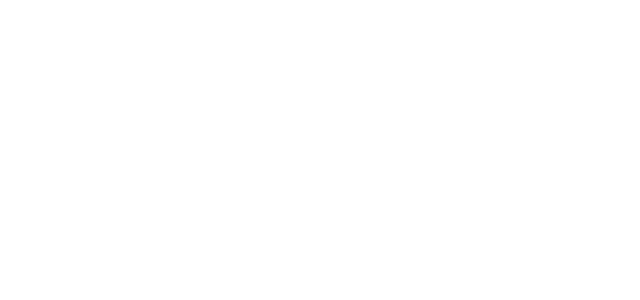
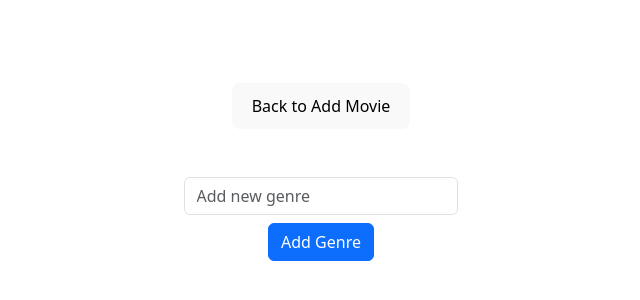
Before and after one commit to rezuanhossain/react_movie_app, a React (Vite) app: page /genre in a window 1280 px wide. Before the commit this address had no page. Shown: the part 244-544 px from the top of the page, without its empty margins (319-959 px from the left). Built offline with nearby package versions, Linux system fonts and the light colour scheme.

Commit message:
added Genre

```diff
--- a/src/App.jsx
+++ b/src/App.jsx
@@ -6,6 +6,7 @@
 import AddMovie from './pages/AddMovie.jsx';
 import MovieDetail from './pages/MovieDetail.jsx';
 import CategoryPage from './components/Category.jsx';
+import GenrePage from './pages/GenrePage.jsx';
 
 function App() {
   return (
@@ -16,6 +17,7 @@
           <Route path="/admin" element={<AddMovie />} />
           <Route path="/movies/:movieId" element={<MovieDetail />} />
           <Route path="/category" element={<CategoryPage />} />
+          <Route path="/genre" element={<GenrePage />} />
         </Routes>
       </BrowserRouter>
     </>
--- a/src/components/Category.jsx
+++ b/src/components/Category.jsx
@@ -1,6 +1,7 @@
+/* eslint-disable no-unused-vars */
 import React, { useState, useEffect } from 'react';
-
-const CategoryForm = ({ selectedCategory, setSelectedCategory }) => {
+import { Link } from "react-router-dom";
+const CategoryForm = () => {
   const [categories, setCategories] = useState([]);
   const [newCategory, setNewCategory] = useState("");
 
@@ -28,6 +29,9 @@
 
   return (
     <div>
+      <div className='m-5'>
+        <Link to={'/admin'}><button>Back to Add Movie</button></Link>
+      </div>
       <div className="mb-3">
         <input
           type="text"
--- /dev/null
+++ b/src/components/Genre.jsx
@@ -0,0 +1,58 @@
+/* eslint-disable no-unused-vars */
+import React, { useState, useEffect } from 'react';
+
+
+const GenreForm = () => {
+  const [genres, setGenres] = useState([]);
+  const [newGenre, setNewGenre] = useState("");
+
+  useEffect(() => {
+    const storedGenres = JSON.parse(window.localStorage.getItem('genres'));
+    if (storedGenres) {
+      setGenres(storedGenres);
+    }
+  }, []);
+
+  const handleAddGenre = () => {
+    if (newGenre !== "") {
+      const updatedGenres = [...genres, newGenre];
+      setGenres(updatedGenres);
+      window.localStorage.setItem('genres', JSON.stringify(updatedGenres));
+      setNewGenre("");
+    }
+  };
+
+  const handleDeleteGenre = (index) => {
+    const updatedGenres = genres.filter((_, i) => i !== index);
+    setGenres(updatedGenres);
+    window.localStorage.setItem('genres', JSON.stringify(updatedGenres));
+  };
+
+  return (
+    <div>
+      <div className="mb-3">
+        <input
+          type="text"
+          className="form-control"
+          placeholder="Add new genre"
+          onChange={(e) => setNewGenre(e.target.value)}
+          value={newGenre}
+          required
+        />
+        <button className="btn btn-primary mt-2" onClick={handleAddGenre}>Add Genre</button>
+      </div>
+      <div>
+        <ul className="list-group">
+          {genres.map((genre, index) => (
+            <li key={index} className="list-group-item d-flex justify-content-between align-items-center">
+              {genre}
+              <button className="btn btn-danger btn-sm" onClick={() => handleDeleteGenre(index)}>Delete</button>
+            </li>
+          ))}
+        </ul>
+      </div>
+    </div>
+  );
+};
+
+export default GenreForm;
--- a/src/pages/AddMovie.jsx
+++ b/src/pages/AddMovie.jsx
@@ -1,4 +1,5 @@
 /* eslint-disable no-unused-vars */
+
 import React, { useState, useEffect } from 'react';
 import 'bootstrap/dist/css/bootstrap.min.css';
 import DatePicker from "react-datepicker";
@@ -15,6 +16,8 @@
     const [editIndex, setEditIndex] = useState(null);
     const [selectedCategory, setSelectedCategory] = useState("");
     const [categories, setCategories] = useState([]);
+    const [selectedGenre, setSelectedGenre] = useState("");
+    const [genres, setGenres] = useState([]);
 
     useEffect(() => {
         const storedMovieData = JSON.parse(window.localStorage.getItem('movieData'));
@@ -25,6 +28,10 @@
         const storedCategories = JSON.parse(window.localStorage.getItem('categories'));
         if (storedCategories) {
             setCategories(storedCategories);
+        }
+        const storedGenres = JSON.parse(window.localStorage.getItem('genres'));
+        if (storedGenres) {
+            setGenres(storedGenres);
         }
     }, []);
 
@@ -38,7 +45,7 @@
         event.preventDefault();
         let oldData = JSON.parse(window.localStorage.getItem('movieData')) ?? [];
 
-        const movieDetails = { ...inputs, release_date: startDate, category: selectedCategory };
+        const movieDetails = { ...inputs, release_date: startDate, category: selectedCategory, genre: selectedGenre };
 
         if (editIndex !== null) {
             oldData[editIndex] = movieDetails;
@@ -54,6 +61,7 @@
         setShowModal(false);
         setEditIndex(null);
         setSelectedCategory("");
+        setSelectedGenre("");
     };
 
     const handleDelete = (index) => {
@@ -70,6 +78,7 @@
         setEditIndex(index);
         setShowModal(true);
         setSelectedCategory(movie.category || "");
+        setSelectedGenre(movie.genre || "");
     };
 
     let base64String = "";
@@ -95,6 +104,9 @@
             </div>
             <div className='m-5'>
                 <Link to={'/category'}><button>Category</button></Link>
+            </div>
+            <div className='m-5'>
+                <Link to={'/genre'}><button>Genre</button></Link>
             </div>
             <button type="button" className="btn btn-primary" data-bs-toggle="modal" data-bs-target="#exampleModal" data-bs-whatever="@mdo" onClick={() => setShowModal(true)}>Add Movie</button>
             {showModal && (
@@ -126,10 +138,6 @@
                                         <input type="text" className="form-control" id="star_cast" name="star_cast" value={inputs.star_cast || ""} onChange={handleChange} required />
                                     </div>
                                     <div className="mb-3">
-                                        <label htmlFor="genre" className="form-label">Genre</label>
-                                        <input type="text" className="form-control" id="genre" name="genre" value={inputs.genre || ""} onChange={handleChange} required />
-                                    </div>
-                                    <div className="mb-3">
                                         <label htmlFor="duration" className="form-label">Duration</label>
                                         <input type="text" className="form-control" id="duration" name="duration" value={inputs.duration || ""} onChange={handleChange} required />
                                     </div>
@@ -143,6 +151,15 @@
                                             <option value="">Select a category</option>
                                             {categories.map((category, index) => (
                                                 <option key={index} value={category}>{category}</option>
+                                            ))}
+                                        </select>
+                                    </div>
+                                    <div className="mb-3">
+                                        <label htmlFor="genre" className="form-label">Genre</label>
+                                        <select className="form-control" id="genre" value={selectedGenre} onChange={(e) => setSelectedGenre(e.target.value)} required>
+                                            <option value="">Select a genre</option>
+                                            {genres.map((genre, index) => (
+                                                <option key={index} value={genre}>{genre}</option>
                                             ))}
                                         </select>
                                     </div>
@@ -163,9 +180,9 @@
                         <th scope="col">Description</th>
                         <th scope="col">Release Date</th>
                         <th scope="col">Star Cast</th>
-                        <th scope="col">Genre</th>
                         <th scope="col">Duration</th>
                         <th scope="col">Language</th>
+                        <th scope="col">Genre</th>
                         <th scope="col">Actions</th>
                     </tr>
                 </thead>
@@ -183,9 +200,9 @@
                                 <td>{movie.description}</td>
                                 <td>{new Date(movie.release_date).toLocaleDateString()}</td>
                                 <td>{movie.star_cast}</td>
-                                <td>{movie.genre}</td>
                                 <td>{movie.duration}</td>
                                 <td>{movie.category}</td>
+                                <td>{movie.genre}</td>
                                 <td>
                                     <button className="btn btn-danger" onClick={() => handleDelete(index)}>Delete</button>
                                     <button className="btn btn-primary" onClick={() => handleEdit(index)}>Edit</button>
--- a/src/pages/CategoryPage.jsx
+++ b/src/pages/CategoryPage.jsx
@@ -1,15 +1,14 @@
 /* eslint-disable no-unused-vars */
 import React, { useState, useEffect } from 'react';
 import CategoryForm from '../components/Category';
+
 
 const CategoryPage = () => {
   const [selectedCategory, setSelectedCategory] = useState("");
 
   return (
     <div>
-      <div className='m-5'>
-        <Link to={'/admin'}><button>Back to Add Movie</button></Link>
-      </div>
+
       <CategoryForm selectedCategory={selectedCategory} setSelectedCategory={setSelectedCategory} />
     </div>
   );
--- /dev/null
+++ b/src/pages/GenrePage.jsx
@@ -0,0 +1,19 @@
+/* eslint-disable no-unused-vars */
+import React, { useState, useEffect } from 'react';
+import GenreForm from '../components/Genre';
+import { Link } from "react-router-dom";
+
+const GenrePage = () => {
+  const [selectedGenre, setSelectedGenre] = useState("");
+
+  return (
+    <div>
+      <div className='m-5'>
+        <Link to={'/admin'}><button>Back to Add Movie</button></Link>
+      </div>
+      <GenreForm selectedGenre={selectedGenre} setSelectedGenre={setSelectedGenre} />
+    </div>
+  );
+}
+
+export default GenrePage;
--- a/src/pages/MovieDetail.jsx
+++ b/src/pages/MovieDetail.jsx
@@ -19,9 +19,9 @@
             <p>{movie.description}</p>
             <p>Release Date: {new Date(movie.release_date).toLocaleDateString()}</p>
             <p>Star Cast: {movie.star_cast}</p>
-            <p>Genre: {movie.genre}</p>
             <p>Duration: {movie.duration}</p>
             <p>Language: {movie.language}</p>
+            <p>Genre: {movie.genre}</p>
         </div>
       )}
     </div>
```
